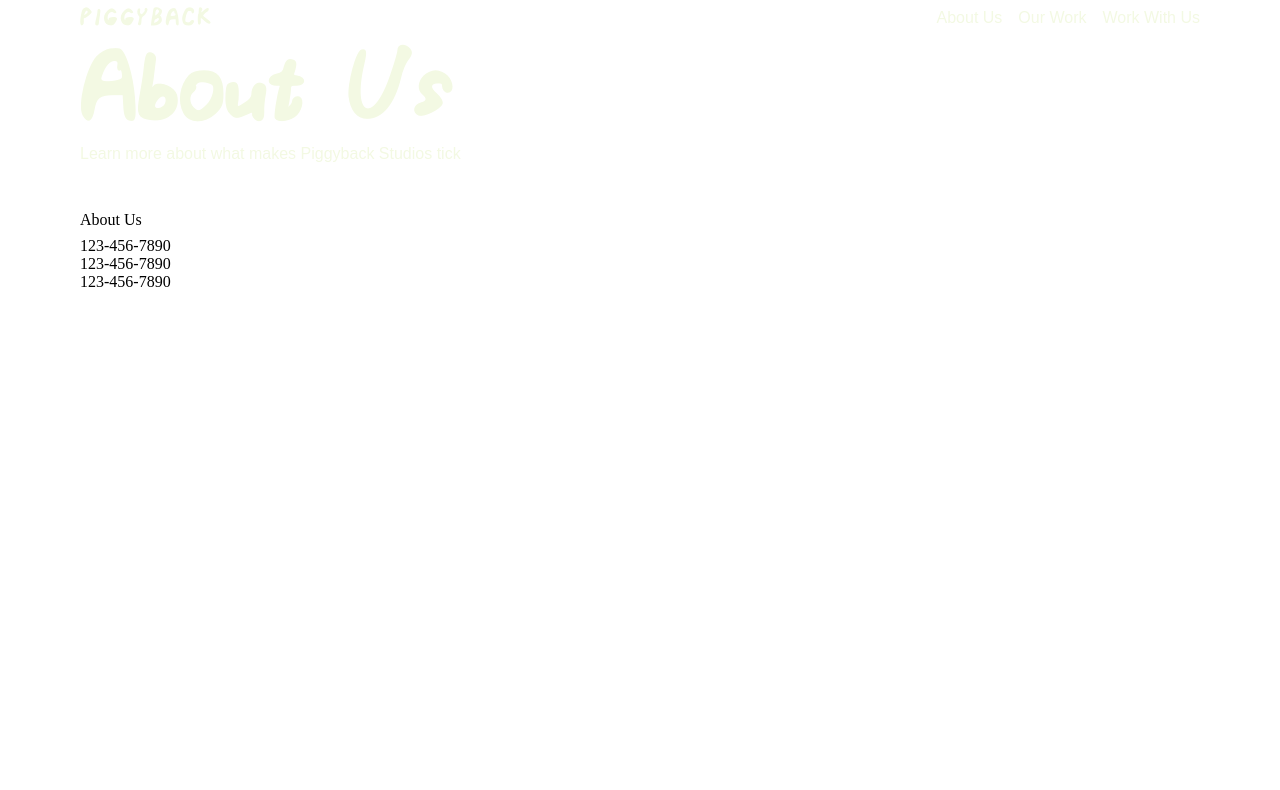
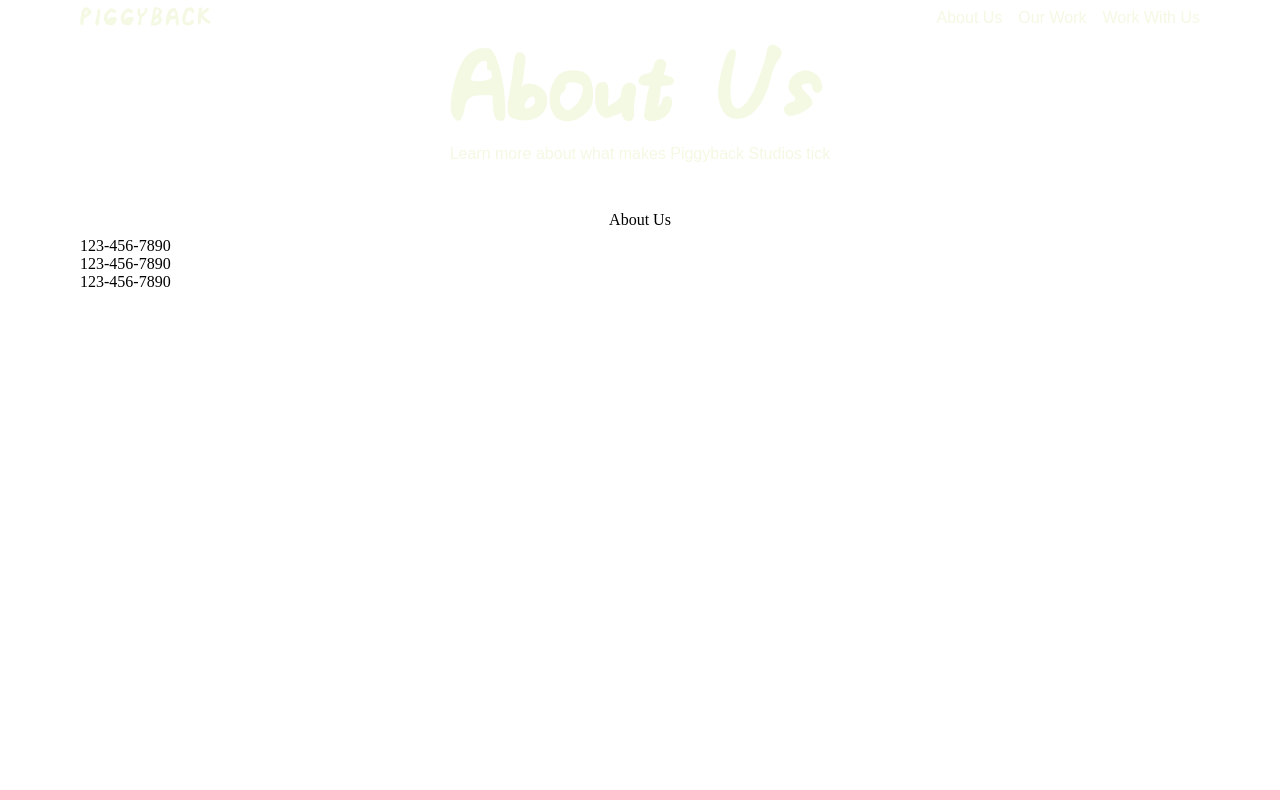
Before and after one commit to dustyfingers/piggypack-studios-marketing, a Next.js app: page /about-us in a window 1280 px wide. Built offline with nearby package versions, Linux system fonts and the light colour scheme; a web font is replaced by a local one.

Commit message:
fix issue with content container width

```diff
--- a/app/components/ContentContainer/ContentContainer.tsx
+++ b/app/components/ContentContainer/ContentContainer.tsx
@@ -1,10 +1,31 @@
-import style from "./component.module.css";
+"use client";
+import styled from "styled-components";
 
 interface IContentContainer {
   children: React.ReactNode;
+  width?: number;
 }
-const ContentContainer = ({ children }: IContentContainer) => {
-  return <div className={style.contentContainer}>{children}</div>;
+
+interface IStyledContentContainer {
+  $width?: number;
+}
+
+const StyledContentContainer = styled.div<IStyledContentContainer>`
+  // border: 1px solid red;
+  ${({ $width }) => ($width ? `width: ${$width}%;` : "")}
+  margin: 0 2rem;
+
+  /* Desktop and above */
+  @media (min-width: 1120px) {
+    // border: 1px solid green;
+    max-width: 1120px;
+  }
+`;
+
+const ContentContainer = ({ children, width }: IContentContainer) => {
+  return (
+    <StyledContentContainer $width={width}>{children}</StyledContentContainer>
+  );
 };
 
 export default ContentContainer;
--- a/app/components/ContentContainer/component.module.css
+++ /dev/null
@@ -1,13 +0,0 @@
-.contentContainer {
-  /* border: 1px solid red; */
-  width: 100%;
-  margin: 0 2rem;
-}
-
-/* Desktop and above */
-@media (min-width: 1120px) {
-  .contentContainer {
-    /* border: 1px solid green; */
-    max-width: 1120px;
-  }
-}
--- a/app/components/Footer/Footer.tsx
+++ b/app/components/Footer/Footer.tsx
@@ -4,7 +4,7 @@ import style from "./component.module.css";
 const Footer = () => {
   return (
     <footer className={style.footer}>
-      <ContentContainer>
+      <ContentContainer width={100}>
         <ul>
           <li>123-456-7890</li>
           <li>123-456-7890</li>
--- a/app/components/Navbar/Navbar.tsx
+++ b/app/components/Navbar/Navbar.tsx
@@ -7,7 +7,7 @@ import Link from "next/link";
 const Navbar = () => {
   return (
     <nav className={style.navbar}>
-      <ContentContainer>
+      <ContentContainer width={100}>
         <div className={style.flexContainer}>
           <Link href="/">
             <h6 className={style.logo}>PIGGYBACK</h6>
```
